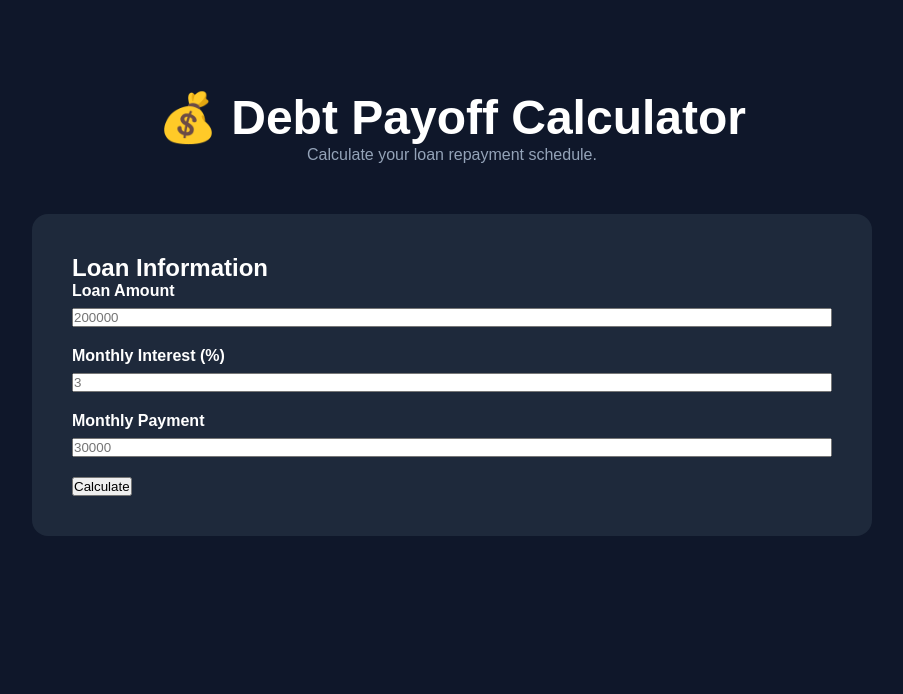
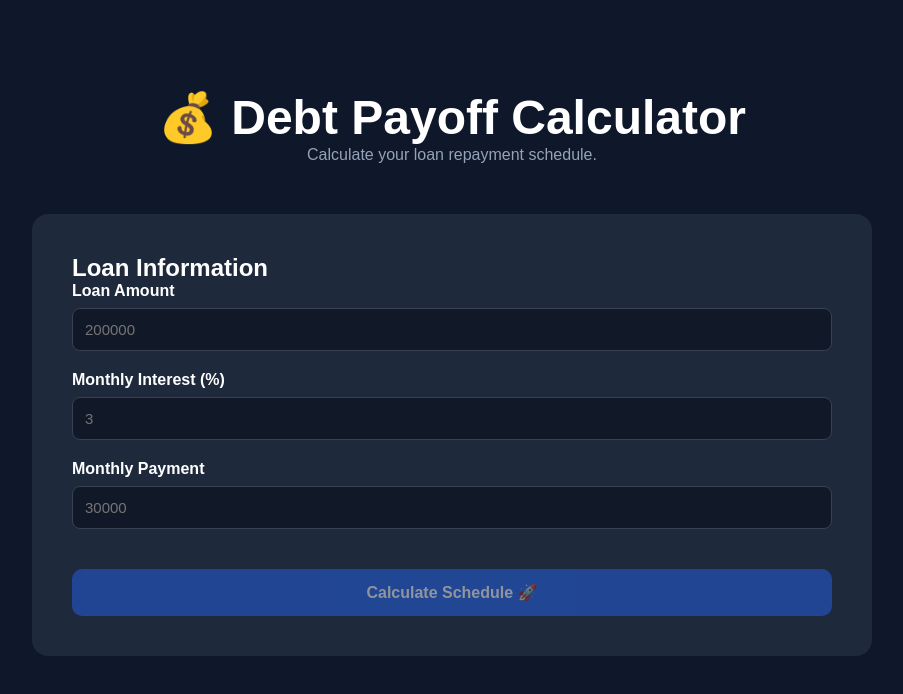
Before and after one commit to harelcornel/debt-payoff-calculator, a React (Vite) app: page / in a window 1280 px wide. Shown: the top 694 px of the page, without its empty margins (188-1091 px from the left). Built offline with nearby package versions, Linux system fonts and the light colour scheme.

Commit message:
Improve validation and error handling & UI

```diff
--- a/src/components/LoanForm.jsx
+++ b/src/components/LoanForm.jsx
@@ -15,6 +15,7 @@ function LoanForm() {
   const [interestRate, setInterestRate] = useState("");
   const [monthlyPayment, setMonthlyPayment] = useState("");
   const [schedule, setSchedule] = useState([]);
+  const [error, setError] = useState("");
 
   // =========================
   // Event Handlers
@@ -27,10 +28,12 @@ function LoanForm() {
   );
 
   if (result === null) {
-    alert("Monthly payment must be greater than the monthly interest.");
+    setError("Monthly payment must be greater than the monthly interest.");
+    setSchedule([]);
     return;
   }
 
+  setError("");
   setSchedule(result);
 };
 
@@ -71,10 +74,18 @@ function LoanForm() {
         />
       </div>
 
-      <button onClick={handleCalculate}>
-        Calculate
+      <button
+        onClick={handleCalculate}
+        disabled={!loanAmount || !interestRate || !monthlyPayment}
+        >
+          Calculate Schedule 🚀
       </button>
 
+      {error && (
+        <div className="error-message">
+          ❌ {error}
+        </div>
+      )}
       <DebtSummary
         schedule={schedule}
         loanAmount={loanAmount}
--- a/src/components/PaymentTable.jsx
+++ b/src/components/PaymentTable.jsx
@@ -5,8 +5,8 @@ function PaymentTable({ schedule }) {
 
   return (
     <div className="result-card">
+      <div className="table-container">
       <h3>Payment Schedule</h3>
-
       <table>
         <thead>
           <tr>
@@ -38,6 +38,7 @@ function PaymentTable({ schedule }) {
         </tbody>
       </table>
     </div>
+   </div>
   );
 }
 
--- a/src/index.css
+++ b/src/index.css
@@ -105,3 +105,75 @@ tr:nth-child(even) {
   font-size: 24px;
   color: white;
 }
+
+.error-message {
+  margin-top: 20px;
+  padding: 14px 18px;
+  background: rgba(239, 68, 68, 0.15);
+  border: 1px solid #ef4444;
+  border-radius: 10px;
+  color: #fca5a5;
+  font-weight: 600;
+}
+
+button {
+  width: 100%;
+  margin-top: 20px;
+  padding: 14px;
+  border: none;
+  border-radius: 10px;
+  background: #2563eb;
+  color: white;
+  font-size: 16px;
+  font-weight: 600;
+  cursor: pointer;
+  transition: 0.2s ease;
+}
+
+button:hover {
+  background: #1d4ed8;
+  transform: translateY(-2px);
+}
+
+button:disabled {
+  opacity: 0.5;
+  cursor: not-allowed;
+  transform: none;
+}
+
+.form-group {
+  margin-bottom: 20px;
+}
+
+.form-group label {
+  display: block;
+  margin-bottom: 8px;
+  font-weight: 600;
+}
+
+.form-group input {
+  width: 100%;
+  padding: 12px;
+  border-radius: 8px;
+  border: 1px solid #374151;
+  background: #111827;
+  color: white;
+  font-size: 15px;
+  box-sizing: border-box;
+}
+
+.form-group input:focus {
+  outline: none;
+  border-color: #2563eb;
+}
+
+.table-container {
+  max-height: 450px;
+  overflow-y: auto;
+}
+
+thead th {
+  position: sticky;
+  top: 0;
+  z-index: 1;
+}
```
